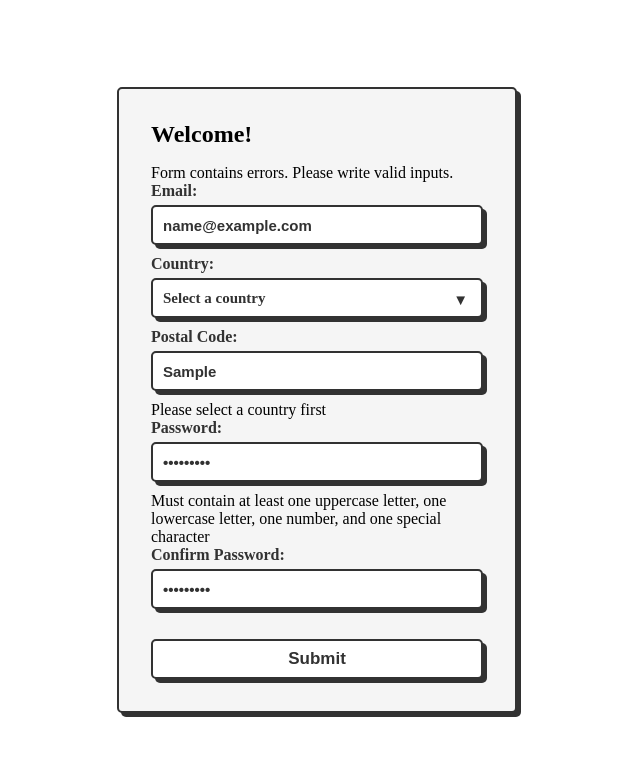
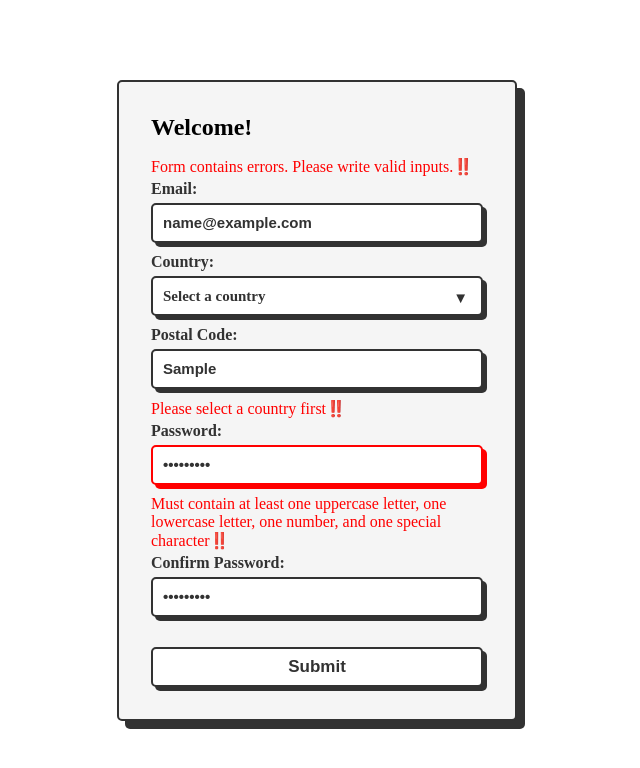
Before and after one commit to leisingha/sampleForm, a website with bundled scripts: page index.html in a window 1280 px wide. Both pictures are taken after typing "name@example.com", "Sample", "Sample123", "Sample123" into the empty fields and a click on the button "Submit". Shown: the whole page, without its empty margins (323-963 px from the left). Built offline with nearby package versions, Linux system fonts and the light colour scheme.

Commit message:
add css :invalid styling

```diff
--- a/style.css
+++ b/style.css
@@ -31,7 +31,7 @@ form {
     padding: 2rem;
     border-radius: 5px;
     border: 2px solid var(--main-color);
-    box-shadow: 4px 4px var(--main-color);
+    box-shadow: 8px 8px var(--main-color);
     width: 400px;
 }
 
@@ -59,6 +59,7 @@ input {
 
 input:focus {
     border: 2px solid var(--input-focus);
+    box-shadow: 4px 4px var(--input-focus);
 }
 
 input::placeholder {
@@ -133,9 +134,24 @@ select {
 /* Style focus state to match inputs */
 select:focus {
     border: 2px solid var(--input-focus);
+    box-shadow: 4px 4px var(--input-focus);
 }
 
 /* Style the placeholder option */
 select option[value=''] {
     color: var(--font-color-sub);
 }
+
+span {
+    color: red;
+    margin-bottom: 0.25rem;
+}
+
+span::after {
+    content: '‼️';
+}
+
+input:invalid {
+    border: 2px solid red;
+    box-shadow: 4px 4px red;
+}
```
